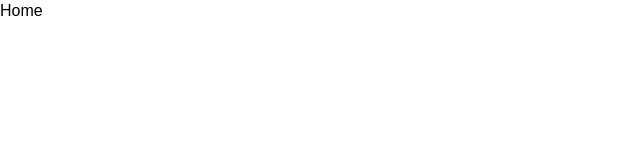
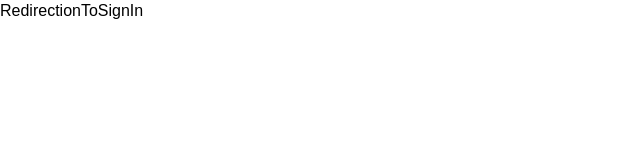
Before and after one commit to oratorium/client-web, a React (Create React App) app: page / in a window 1280 px wide. Shown: the top 160 px of the page, without its empty margins (0-640 px from the left). Built offline with nearby package versions, Linux system fonts and the light colour scheme.

Commit message:
modify Home

```diff
--- /dev/null
+++ b/src/App/Routes/AuthRoute.tsx
@@ -0,0 +1,19 @@
+import React, { FC } from "react";
+import { useAppSelector, AppStore } from "App/Store";
+
+type Props = {
+  component: FC;
+  fallback: FC;
+  isAuthorized: (store: AppStore) => boolean;
+
+  /**
+   * for react-router
+   */
+  path: string;
+  exact?: boolean;
+};
+
+export const AuthRoute = ({ component: Component, fallback: Fallback, isAuthorized }: Props) => {
+  const store = useAppSelector(store => store);
+  return isAuthorized(store) ? <Component /> : <Fallback />;
+};
--- /dev/null
+++ b/src/App/Routes/Home/RedirectionToSignIn/index.tsx
@@ -0,0 +1,3 @@
+import React from "react";
+
+export const RedirectionToSignIn = () => <div>RedirectionToSignIn</div>;
--- a/src/App/Routes/Home/index.tsx
+++ b/src/App/Routes/Home/index.tsx
@@ -1,3 +1,7 @@
 import React from "react";
 
+import { RedirectionToSignIn } from "./RedirectionToSignIn";
+
 export const Home = () => <div>Home</div>;
+
+Home.RedirectionToSignIn = RedirectionToSignIn;
--- a/src/App/Routes/index.tsx
+++ b/src/App/Routes/index.tsx
@@ -1,14 +1,18 @@
 import React, { Suspense } from "react";
 import { Redirect, Route, Switch } from "react-router";
 
+import { AppStore } from "App/Store";
 import { ERROR, HOME } from "constants/routes";
+import { AuthRoute } from "./AuthRoute";
 import { Error } from "./Error";
 import { Home } from "./Home";
+
+const isSignedIn = (store: AppStore) => !!store.Self.id;
 
 export const Routes = () => (
   <Suspense fallback={null}>
     <Switch>
-      <Route path={HOME} component={Home} exact={true} />
+      <AuthRoute path={HOME} exact={true} component={Home} fallback={Home.RedirectionToSignIn} isAuthorized={isSignedIn} />
       <Route path={ERROR} component={Error} exact={true} />
       <Redirect to={ERROR} />
     </Switch>
```
